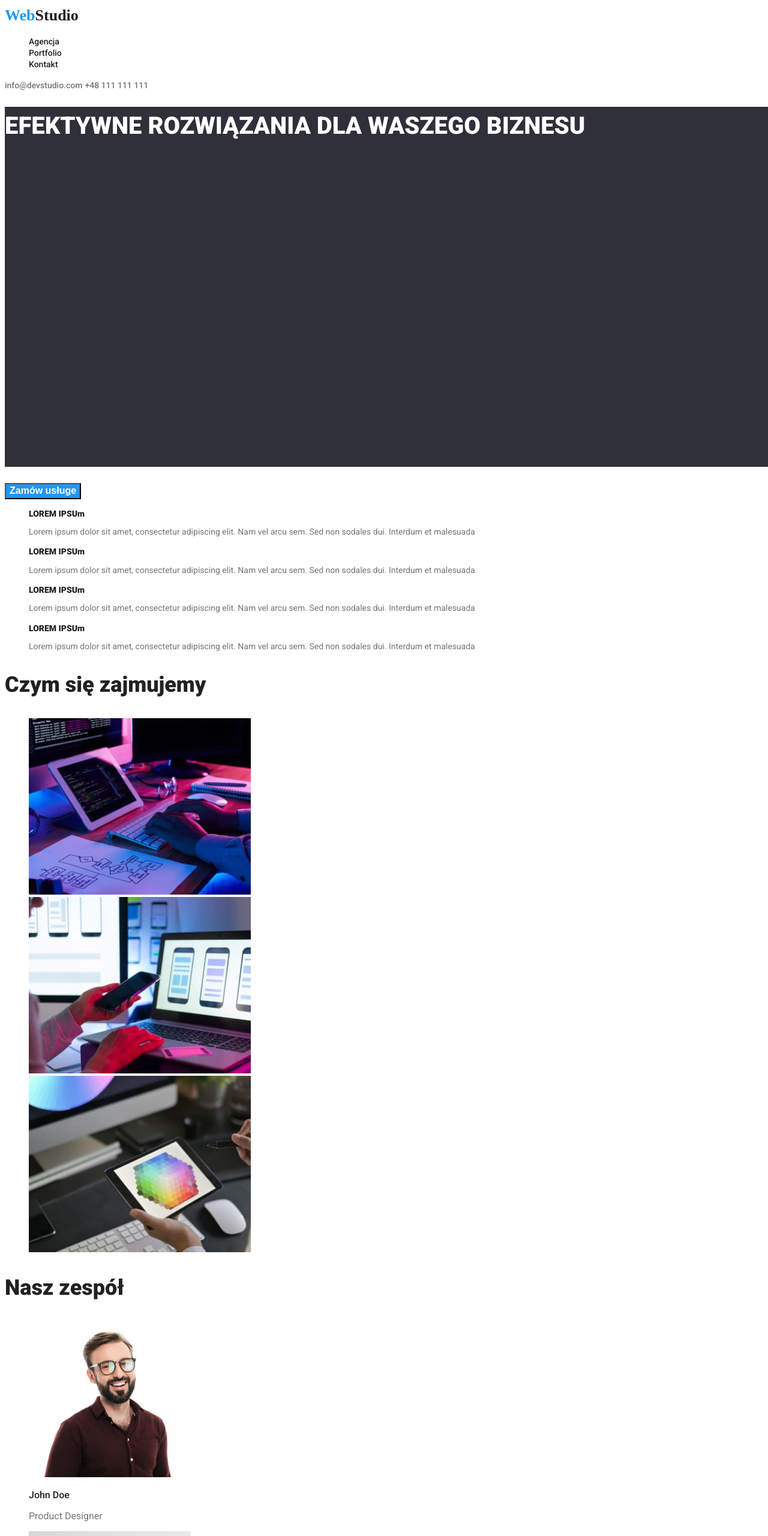
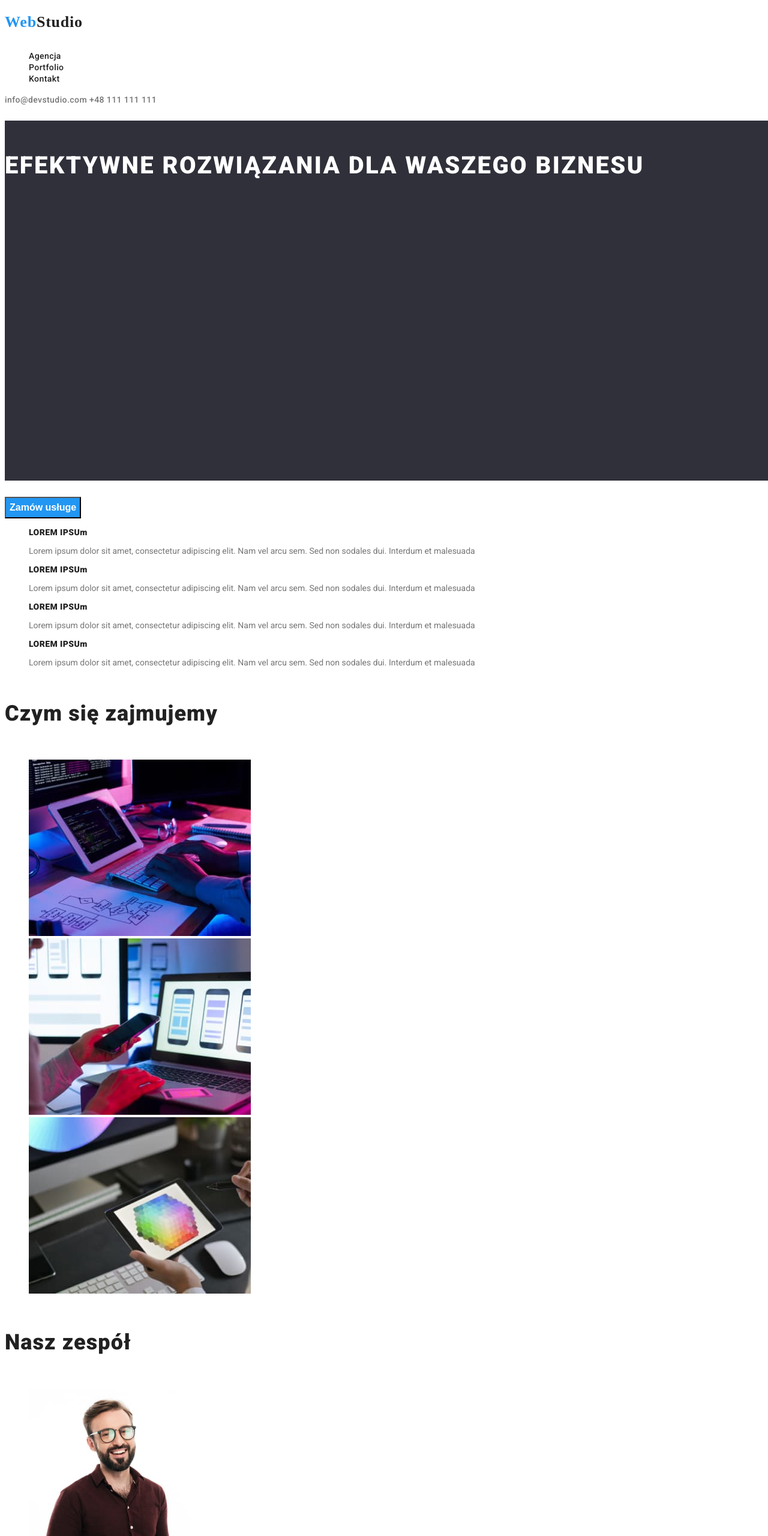
Before and after one commit to MikolajBlajek/goit-markup-hw-02, a plain HTML site: page index.html in a window 1280 px wide. Shown: the top 2560 px of the page at 60% size. Drawn offline with Linux system fonts and the light colour scheme.

Commit message:
feat: init hw 2

```diff
--- a/css/style.css
+++ b/css/style.css
@@ -11,8 +11,8 @@
     font-family:Raleway;
     font-weight: 700;
     font-size: 26px;
-    line-height: 1.36;
-    letter-spacing: 1.48;
+    line-height: 1.93em;
+    letter-spacing: 0.03em;
     color: #2196F3;
 }
 
@@ -20,24 +20,24 @@
     font-family: Raleway;
     font-weight: 700;
     font-size: 26px;
-    line-height: 1.36;
-    letter-spacing: 1,48;
+    line-height: 2.25em;
+    letter-spacing: 0.03em;
     color: #212121;
 }
 .second-half-webstudio2 {
     font-family: Raleway;
     font-weight: 700;
     font-size: 26px;
-    line-height: 1.36;
-    letter-spacing: 1.48;
+    line-height: 2.25em;
+    letter-spacing: 0.03em;
     color: #fff;
 }
 .link-style {
     text-decoration: none;
     font-weight: 500;
     font-size: 14px;
-    line-height: 1.14;
-    letter-spacing: 1.32;
+    line-height: 0.88em;
+    letter-spacing: 0.03em;
     color: #212121;
 }
 
@@ -46,8 +46,8 @@
     color: #757575;
     font-weight: 500;
     font-size: 14px;
-    line-height: 1.14;
-    letter-spacing: 1.32;
+    line-height: 0.88em;
+    letter-spacing: 0.03em;
 }
 
 .link-contact:hover, .link-style:hover {
@@ -59,14 +59,14 @@
     color: #ffff;
     font-weight: 700;
     font-size: 16px;
-    line-height: 1.30;
+    line-height: 1.88em;
     cursor: pointer;
 }
 
 .bth2 {
     font-weight: 500;
     font-size: 16px;
-    line-height: 1.30;
+    line-height: 1.88em;
     cursor: pointer;
 }
 
@@ -83,15 +83,15 @@
 .list-works1 {
     font-weight: 700;
     font-size: 18px;
-    line-height: 1.36;
-    letter-spacing: 1.96;
+    line-height: 1.88em;
+    letter-spacing: 0.06em;
 }
 
 .list-works2 {
     font-weight: 700;
     font-size: 16px;
-    line-height: 1.30;
-    letter-spacing: 1.48;
+    line-height: 1.88em;
+    letter-spacing: 0.03em;
     color: #757575;
 }
 
@@ -109,8 +109,8 @@
     color: #ffff;
     font-family: Raleway;
     font-size: 14px;
-    line-height: 1.24;
-    letter-spacing: 1.48;
+    line-height: 1.5em;
+    letter-spacing: 0.03em;
 }
 .adress-footer2 {
     font-style: normal;
@@ -118,8 +118,8 @@
     color: rgb(255, 255, 255, 0.6);
     font-family: Raleway;
     font-size: 14px;
-    line-height: 1.24;
-    letter-spacing: 1.48;
+    line-height: 1.5em;
+    letter-spacing: 0.03em;
 }
 .adress-footer3 {
     font-style: normal;
@@ -127,8 +127,8 @@
     color: rgb(255, 255, 255, 0.6);
     font-family: Raleway;
     font-size: 14px;
-    line-height: 1.24;
-    letter-spacing: 1.48;
+    line-height: 1.5em;
+    letter-spacing: 0.03em;
 }
 
 .large-text {
@@ -138,8 +138,8 @@
     top:80px;
     font-weight: 900;
     font-size: 40px;
-    line-height: 1.60;
-    letter-spacing: 1.96;
+    line-height: 3.75em;
+    letter-spacing: 0.06em;
     color: #ffff;
     background-color: #2f303a;
 }
@@ -147,33 +147,33 @@
 .list-text1 {
     font-weight: 700;
     font-size: 14px;
-    line-height: 1.16;
-    letter-spacing: 1.48;
+    line-height: 1.14em;
+    letter-spacing: 0.03em;
 }
 
 .list-text2 {
     font-size: 14px;
-    line-height: 1.24;
-    letter-spacing: 1.48;
+    line-height: 1,71em;
+    letter: spacing 0.03em;;
     color: #757575;
 }
 
 .team, .expert {
     font-weight: 700;
     font-size: 36px;
-    line-height: 1.42;
-    letter-spacing: 1.32;
+    line-height: 2.63em;
+    letter-spacing: 0.03em;
 }
 
 .team-name {
     font-weight: 500;
     font-size: 16px;
-    line-height: 1.19;
-    letter-spacing: 1.32;
+    line-height: 1.18em;
+    letter-spacing: 0.03em;
 }
 .team-expert {
     font-size: 16px;
-    line-height: 1.19;
-    letter-spacing: 1.48;
+    line-height: 1.18em;
+    letter-spacing: 0.03em;
     color: #757575;
 }
--- a/index.html
+++ b/index.html
@@ -124,7 +124,7 @@
                     <li><a class="adress-footer1" href="mailto:info@devstudio.com">info@devstudio.com</a></li>
                     <li><a class="adress-footer1" href="tel:+48111111111">+48 111 111 111</a></li>
                 </ul>
-            </address>
+            </address>te
         </div>
     </footer>
 </body>
```
